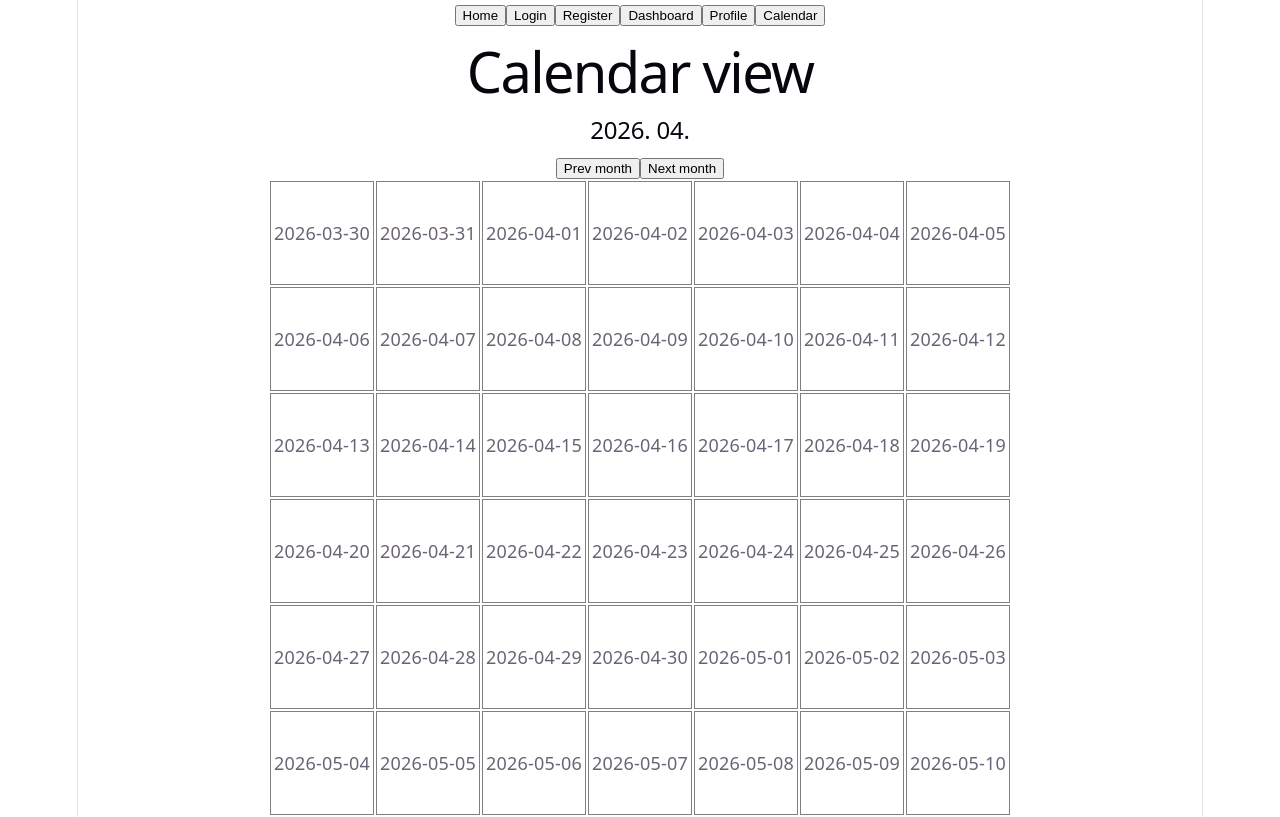
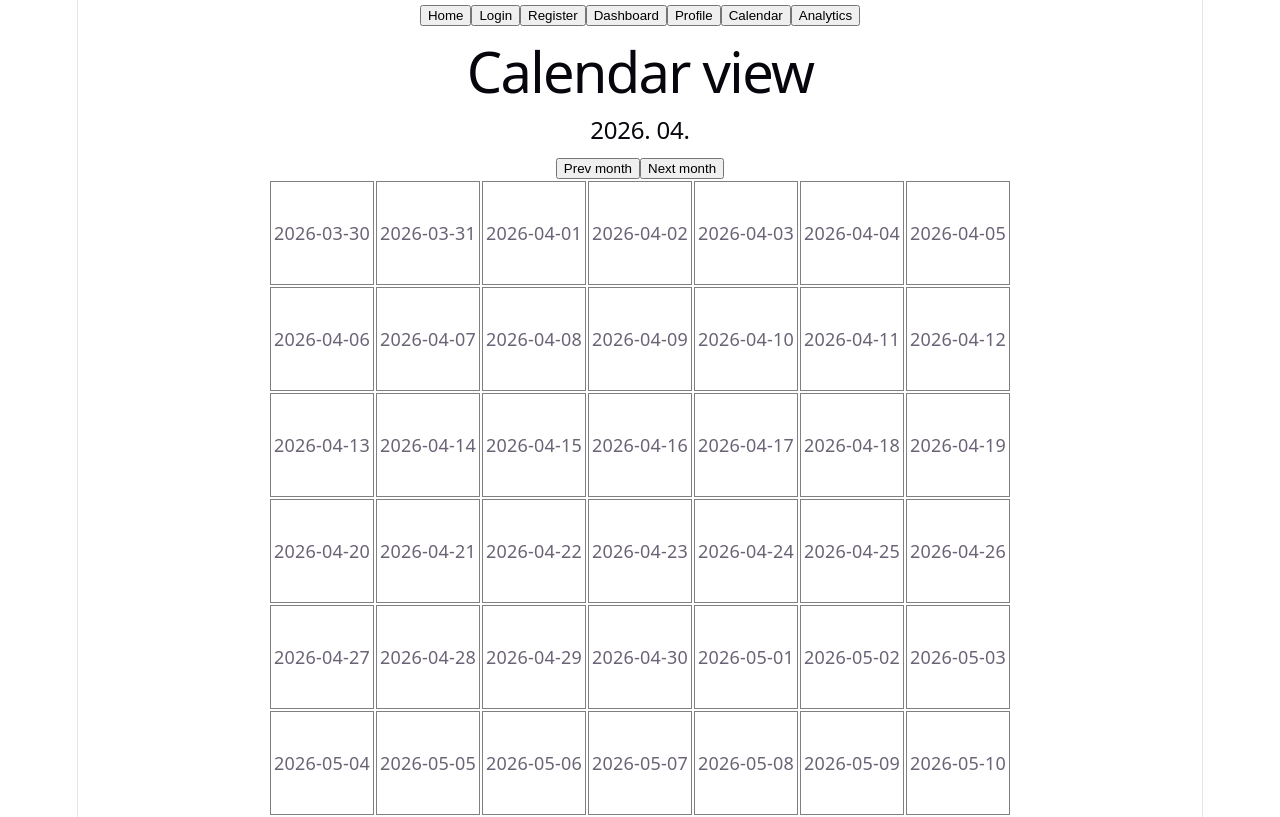
Before and after one commit to LauZalan/habit-tracker, a React (Vite) app in the folder habit-tracker-fe/: page /calendar in a window 1280 px wide. Built offline with nearby package versions, Linux system fonts and the light colour scheme.

Commit message:
Reworked calendar page with new habit structure

```diff
--- a/habit-tracker-fe/src/app/App.tsx
+++ b/habit-tracker-fe/src/app/App.tsx
@@ -1,11 +1,17 @@
-import { Route, createBrowserRouter, createRoutesFromElements, RouterProvider } from 'react-router-dom';
+import {
+  Route,
+  createBrowserRouter,
+  createRoutesFromElements,
+  RouterProvider,
+} from 'react-router-dom'
 
-import Layout from '../components/layout/Layout';
-import DashboardPage from "../pages/DashboardPage"
-import LandingPage from "../pages/LandingPage"
-import LoginRegisterPage from "../pages/LoginRegisterPage"
-import ProfilePage from "../pages/ProfilePage"
-import CalendarPage from "../pages/CalendarPage"
+import Layout from '../components/layout/Layout'
+import DashboardPage from '../pages/DashboardPage'
+import LandingPage from '../pages/LandingPage'
+import LoginRegisterPage from '../pages/LoginRegisterPage'
+import ProfilePage from '../pages/ProfilePage'
+import CalendarPage from '../pages/CalendarPage'
+import AnalyticsPage from '../pages/AnalyticsPage'
 
 const router = createBrowserRouter(
   createRoutesFromElements(
@@ -16,16 +22,16 @@ const router = createBrowserRouter(
       <Route path="dashboard" element={<DashboardPage />} />
       <Route path="profile" element={<ProfilePage />} />
       <Route path="calendar" element={<CalendarPage />} />
-    </Route>
-  )
+      <Route path="analytics" element={<AnalyticsPage />} />
+    </Route>,
+  ),
 )
 
 function App() {
   return (
     <>
-      <RouterProvider router={router}/>
+      <RouterProvider router={router} />
     </>
-
   )
 }
 
--- a/habit-tracker-fe/src/components/layout/Header.tsx
+++ b/habit-tracker-fe/src/components/layout/Header.tsx
@@ -1,20 +1,33 @@
-import { Link } from "react-router-dom"
+import { Link } from 'react-router-dom'
 
 function Header() {
-
   return (
     <>
       <div>
-                <Link to={'/'}><button>Home</button></Link>
-                <Link to={'login'}><button>Login</button></Link>
-                <Link to={'register'}><button>Register</button></Link>
-                <Link to={'dashboard'}><button>Dashboard</button></Link>
-                <Link to={'profile'}><button>Profile</button></Link>
-                <Link to={'calendar'}><button>Calendar</button></Link>
+        <Link to={'/'}>
+          <button>Home</button>
+        </Link>
+        <Link to={'login'}>
+          <button>Login</button>
+        </Link>
+        <Link to={'register'}>
+          <button>Register</button>
+        </Link>
+        <Link to={'dashboard'}>
+          <button>Dashboard</button>
+        </Link>
+        <Link to={'profile'}>
+          <button>Profile</button>
+        </Link>
+        <Link to={'calendar'}>
+          <button>Calendar</button>
+        </Link>
+        <Link to={'analytics'}>
+          <button>Analytics</button>
+        </Link>
       </div>
     </>
   )
-
 }
 
 export default Header
--- a/habit-tracker-fe/src/features/calendar/DrawCalendar.tsx
+++ b/habit-tracker-fe/src/features/calendar/DrawCalendar.tsx
@@ -10,6 +10,7 @@ type DrawCalendarProps = {
   detailedRow: number | null
   setDetailedDateId: React.Dispatch<React.SetStateAction<number | null>>
   setDetailedRow: React.Dispatch<React.SetStateAction<number | null>>
+  toggleHabitDoneOnDate: (id: string, date: string) => void
 }
 
 function DrawCalendar({
@@ -18,6 +19,7 @@ function DrawCalendar({
   detailedRow,
   setDetailedDateId,
   setDetailedRow,
+  toggleHabitDoneOnDate,
 }: DrawCalendarProps) {
   function toggleDetailedDateId(id: number) {
     if (detailedDateId === null || id !== detailedDateId) {
@@ -74,9 +76,28 @@ function DrawCalendar({
                   }}
                 >
                   {calendarDetails.cells[detailedDateId].cellDate}
-                  {calendarDetails.cells[detailedDateId].cellHabits.map((habit) => (
-                    <p key={habit.id}>{habit.name}</p>
-                  ))}
+                  {calendarDetails.cells[detailedDateId].editable
+                    ? calendarDetails.cells[detailedDateId].cellHabits.map((habit) => (
+                        <Fragment key={habit.id}>
+                          <br />
+                          <label>{habit.name}</label>
+                          <input
+                            type="checkbox"
+                            checked={habit.completedDates.includes(
+                              calendarDetails.cells[detailedDateId].cellDate,
+                            )}
+                            onChange={() =>
+                              toggleHabitDoneOnDate(
+                                habit.id,
+                                calendarDetails.cells[detailedDateId].cellDate,
+                              )
+                            }
+                          />
+                        </Fragment>
+                      ))
+                    : calendarDetails.cells[detailedDateId].cellHabits.map((habit) => (
+                        <p key={habit.id}>{habit.name}</p>
+                      ))}
                 </td>
               </tr>
             ) : null}
--- a/habit-tracker-fe/src/features/calendar/helpers/getCalendarDetails.tsx
+++ b/habit-tracker-fe/src/features/calendar/helpers/getCalendarDetails.tsx
@@ -47,6 +47,11 @@ function getCalendarDetails(year: number, month: number, habits: Habit[]): Calen
       id: cellindex,
       cellDate: date,
       cellHabits: cellHabitOnDate,
+      editable: false,
+    }
+
+    if (getLocalDateKey(new Date()) >= cell.cellDate) {
+      cell.editable = true
     }
 
     calendarDetails.cells.push(cell)
--- a/habit-tracker-fe/src/features/calendar/types.tsx
+++ b/habit-tracker-fe/src/features/calendar/types.tsx
@@ -4,6 +4,7 @@ export type CalendarCell = {
   id: number
   cellDate: string
   cellHabits: Habit[]
+  editable: boolean
 }
 
 export type CalendarDetails = {
--- a/habit-tracker-fe/src/features/habits/context/HabitsContext.tsx
+++ b/habit-tracker-fe/src/features/habits/context/HabitsContext.tsx
@@ -5,6 +5,7 @@ import type { Habit } from '../types'
 type HabitsContextValue = {
   habitsList: Habit[]
   setHabitsList: React.Dispatch<React.SetStateAction<Habit[]>>
+  toggleHabitDoneOnDate: (id: string, date: string) => void
 }
 
 export const HabitsContext = createContext<HabitsContextValue | null>(null)
--- a/habit-tracker-fe/src/features/habits/context/HabitsProvider.tsx
+++ b/habit-tracker-fe/src/features/habits/context/HabitsProvider.tsx
@@ -12,8 +12,23 @@ export function HabitsProvider({ children }: { children: React.ReactNode }) {
     localStorage.setItem('habitsList', JSON.stringify(habitsList))
   }, [habitsList])
 
+  function toggleHabitDoneOnDate(id: string, date: string) {
+    setHabitsList((prev) =>
+      prev.map((habit) =>
+        habit.id === id
+          ? {
+              ...habit,
+              completedDates: !habit.completedDates.includes(date)
+                ? [...habit.completedDates, date]
+                : habit.completedDates.filter((e) => e !== date),
+            }
+          : habit,
+      ),
+    )
+  }
+
   return (
-    <HabitsContext.Provider value={{ habitsList, setHabitsList }}>
+    <HabitsContext.Provider value={{ habitsList, setHabitsList, toggleHabitDoneOnDate }}>
       {children}
     </HabitsContext.Provider>
   )
--- a/habit-tracker-fe/src/pages/CalendarPage.tsx
+++ b/habit-tracker-fe/src/pages/CalendarPage.tsx
@@ -43,6 +43,7 @@ function CalendarPage() {
           detailedRow={detailedRow}
           setDetailedDateId={setDetailedDateId}
           setDetailedRow={setDetailedRow}
+          toggleHabitDoneOnDate={habits.toggleHabitDoneOnDate}
         />
       </div>
     </div>
```
Lines whose indentation alone changed are shown as unchanged.
